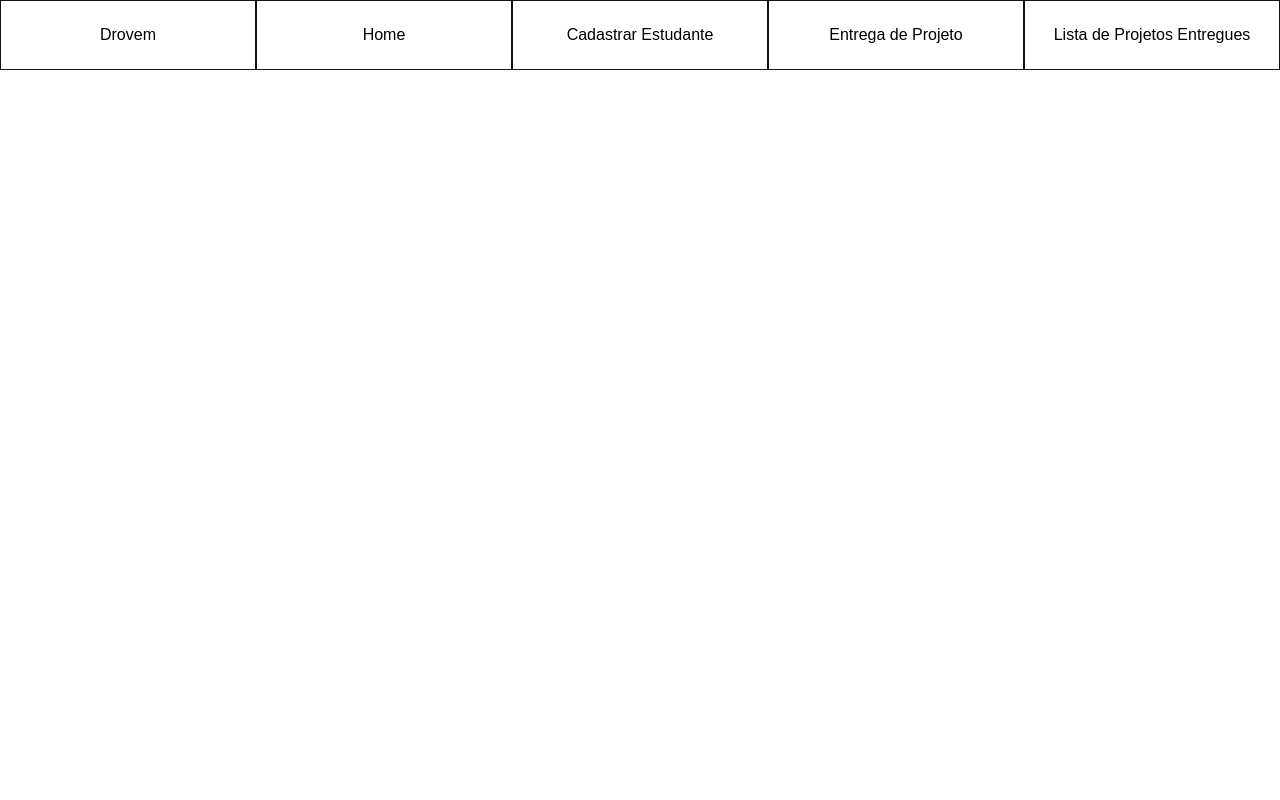
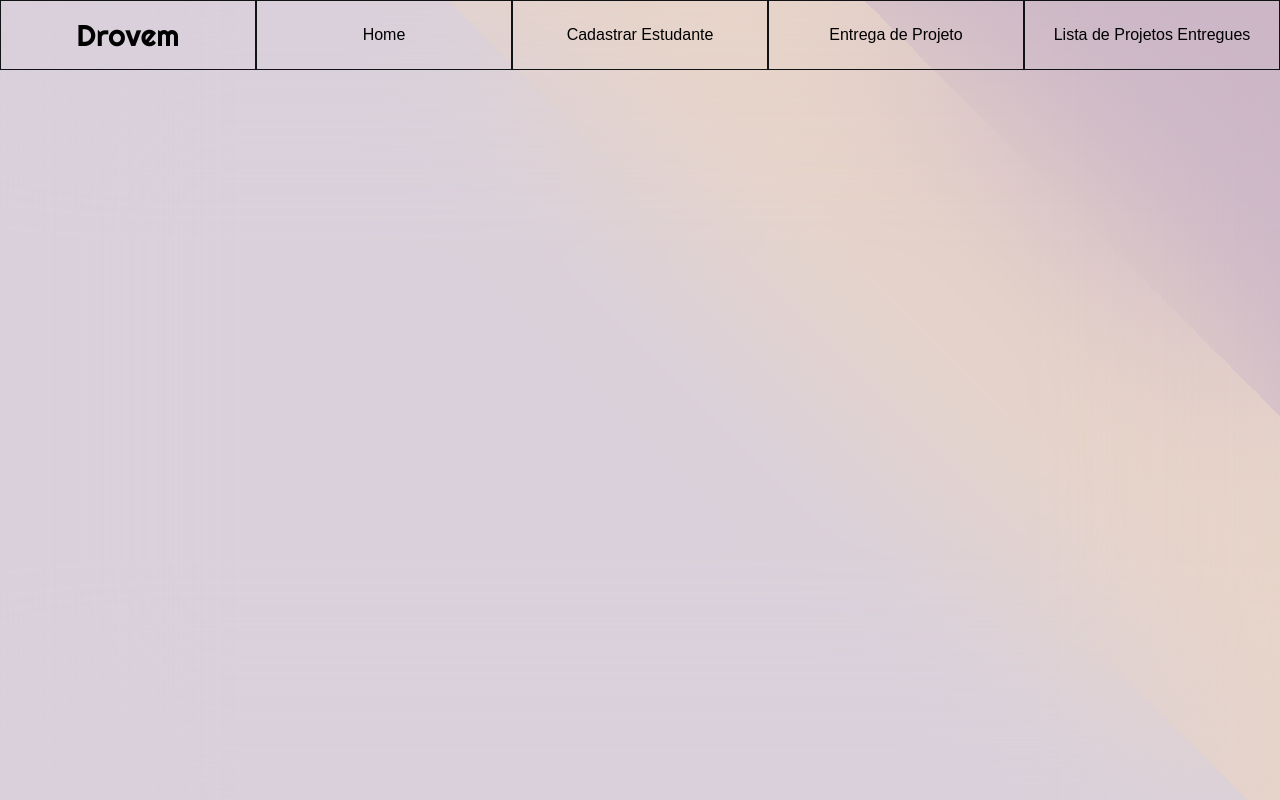
Before and after one commit to patrick-ddeus/drovem-frontend, a React (Create React App) app: page / in a window 1280 px wide. Built offline with nearby package versions, Linux system fonts and the light colour scheme.

Commit message:
style: add background gradient and drop-filter on body

```diff
--- a/src/components/Header/index.jsx
+++ b/src/components/Header/index.jsx
@@ -1,5 +1,6 @@
 import React from 'react';
 import { Container, NavBar } from './styles';
+import { Link } from "react-router-dom";
 
 const Header = () => {
     return (
@@ -10,16 +11,24 @@ const Header = () => {
                         Drovem
                     </li>
                     <li>
-                        Home
+                        <Link>
+                            Home
+                        </Link>
                     </li>
                     <li>
-                        Cadastrar Estudante
+                        <Link>
+                            Cadastrar Estudante
+                        </Link>
                     </li>
                     <li>
-                        Entrega de Projeto
+                        <Link>
+                            Entrega de Projeto
+                        </Link>
                     </li>
                     <li>
-                        Lista de Projetos Entregues
+                        <Link>
+                            Lista de Projetos Entregues
+                        </Link>
                     </li>
                 </ul>
             </NavBar>
--- a/src/components/Header/styles.jsx
+++ b/src/components/Header/styles.jsx
@@ -11,6 +11,12 @@ export const NavBar = styled.nav`
   }
 
   li{
+
+    &:first-child{
+        font-family:"righteous", sans-serif;
+        font-size:30px;
+    }
+
     height:70px;
     max-width:300px;
     flex:1;
@@ -18,5 +24,10 @@ export const NavBar = styled.nav`
     display:flex;
     align-items: center;
     justify-content:center;
+    font-weight: 400;
+
+    a{
+        color:black;
+    }
   }
 `;
--- a/src/styles/GlobalStyles.js
+++ b/src/styles/GlobalStyles.js
@@ -11,6 +11,15 @@ export const GlobalStyle = createGlobalStyle`
 
   body {
     font-family: 'Inter Variable', sans-serif;
+    background: linear-gradient(45deg,
+      #D9D0DB 0%,
+      #D9D0DB 60%,
+      #E7D4C9 60%,
+      #E7D4C9 80%,
+      #CCB7C7 80%,
+      #CCB7C7 100%);
+    min-height:100vh;
+    backdrop-filter: blur(100px);
   }
 
   ul{
```
